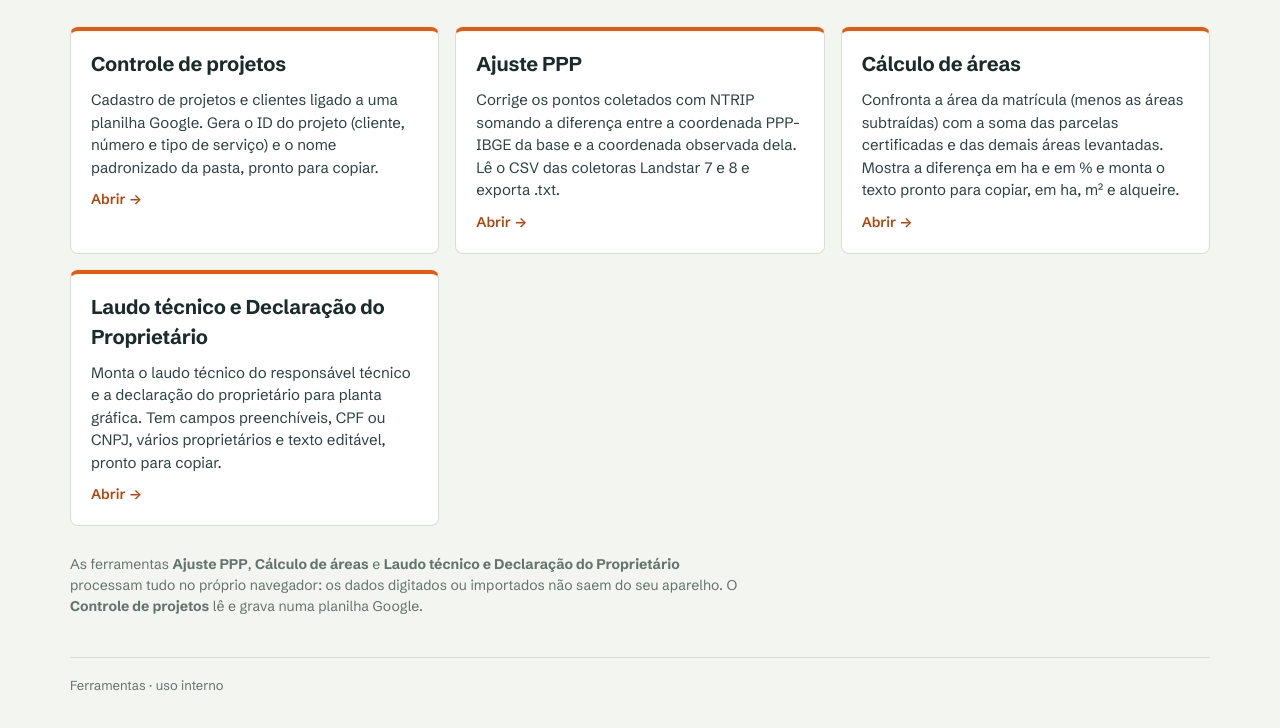
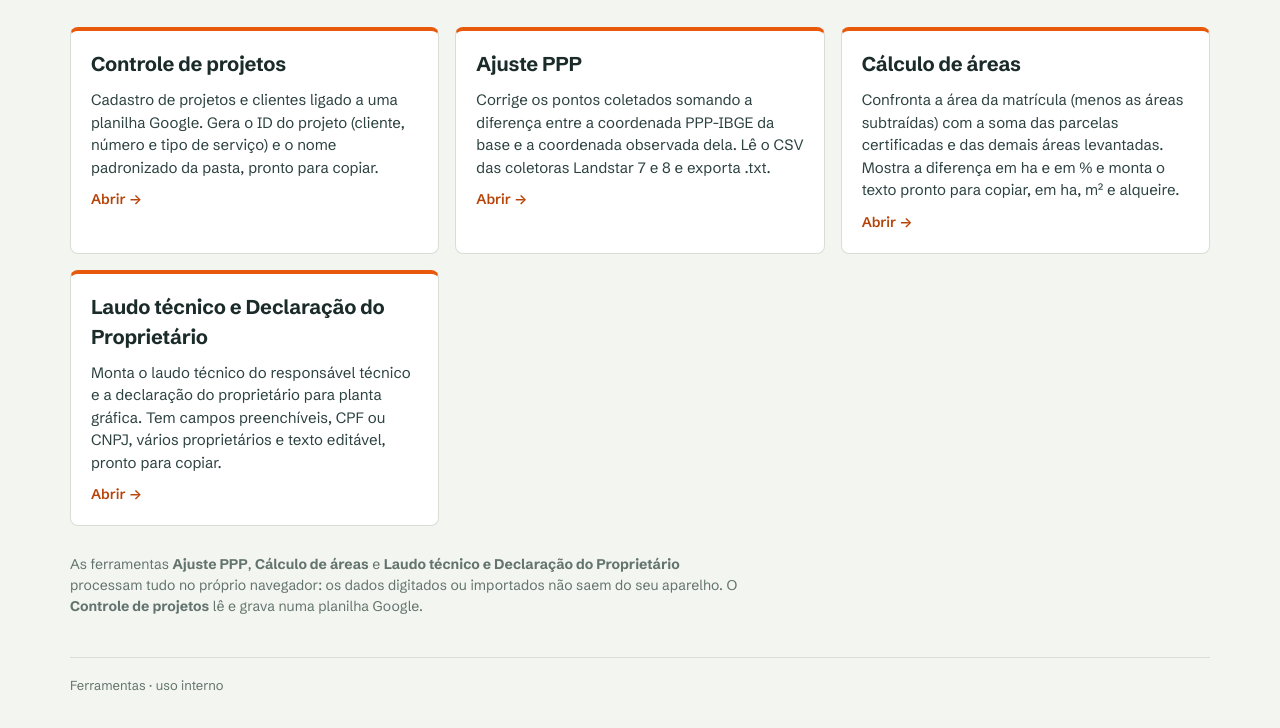
Before and after one commit to euberfabiosouza-cloud/ferramentas, a plain HTML site: page index.html in a window 1280 px wide. Shown: the part 158-886 px from the top of the page. Drawn offline with Linux system fonts and the light colour scheme.

Commit message:
Update description for Ajuste PPP section

```diff
--- a/index.html
+++ b/index.html
@@ -72,7 +72,7 @@ main.wrap { padding-top: 28px; }
     <!-- ===================== AJUSTE PPP ===================== -->
     <li class="card">
       <h2><a href="ppp/">Ajuste PPP</a></h2>
-      <p>Corrige os pontos coletados com NTRIP somando a diferença entre a coordenada PPP-IBGE da base e a coordenada observada dela. Lê o CSV das coletoras Landstar 7 e 8 e exporta .txt.</p>
+      <p>Corrige os pontos coletados somando a diferença entre a coordenada PPP-IBGE da base e a coordenada observada dela. Lê o CSV das coletoras Landstar 7 e 8 e exporta .txt.</p>
       <span class="go" aria-hidden="true">Abrir →</span>
     </li>
 
```
